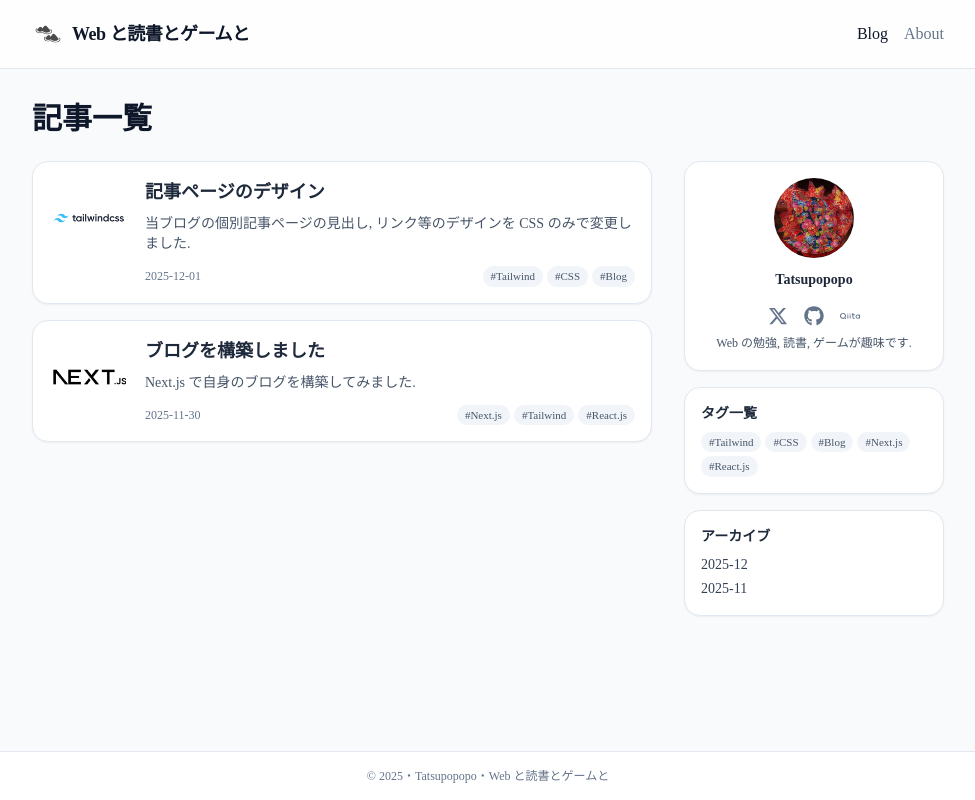
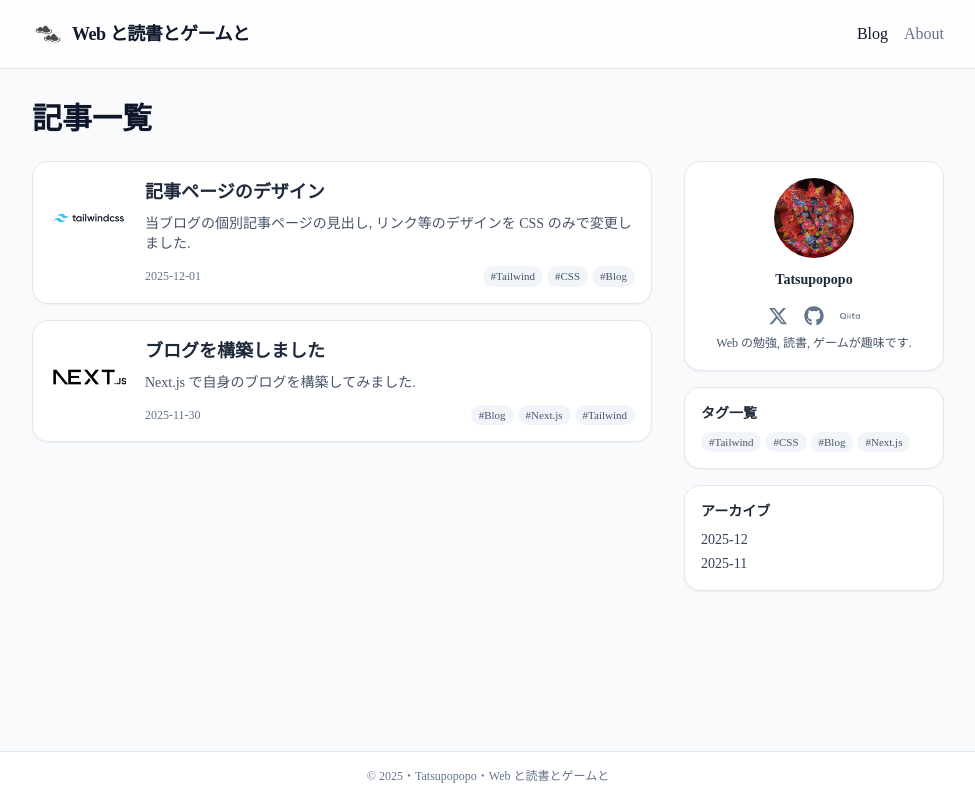
Before and after one commit to Tatsupopopo/next-markdown-learning-blog, a Next.js app: page / in a window 1280 px wide. Shown: the whole page, without its empty margins (152-1127 px from the left). Built offline with nearby package versions, Linux system fonts and the light colour scheme; no server answers.

Commit message:
修正：目次がスマホでは消えるように設定

```diff
--- a/app/blog/[slug]/page.jsx
+++ b/app/blog/[slug]/page.jsx
@@ -51,7 +51,9 @@ export default async function BlogPostPage({ params }) {
         />
         <aside className="space-y-4">
           <ProfileCard />
-          <Toc html={post.contentHtml} />
+          <div className="hidden md:block">
+            <Toc html={post.contentHtml} />
+          </div>
         </aside>
       </div>
     </div>
--- a/posts/article-20251130.md
+++ b/posts/article-20251130.md
@@ -1,7 +1,7 @@
 ---
 title: "ブログを構築しました"
 date: "2025-11-30"
-tags: ["Next.js", "Tailwind", "React.js"]
+tags: ["Blog", "Next.js", "Tailwind"]
 description: "Next.js で自身のブログを構築してみました."
 isLearning: false
 thumbnail: "/images/posts/next.js_logo.jpg"
```
